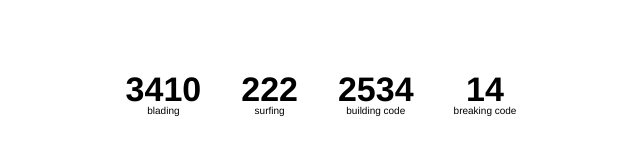
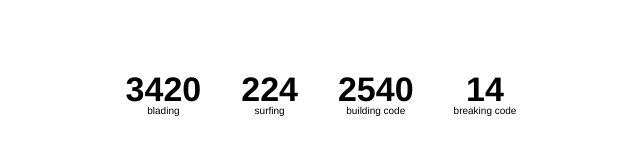
Before and after one commit to friederjanmoerman/yeah, a plain HTML site: page dest/index.html in a window 1280 px wide. Shown: the part 306-460 px from the top of the page, 319-959 px from the left. Drawn offline with Linux system fonts and the light colour scheme.

Commit message:
update tracking

```diff
--- a/dest/index.html
+++ b/dest/index.html
@@ -12,15 +12,15 @@
 <section class="stats">
   <ul class="stats__counters">
     <li class="stats__counters__counter">
-      <span class="stats__counters__counter__number">3410</span><br>
+      <span class="stats__counters__counter__number">3420</span><br>
       blading
     </li>
     <li class="stats__counters__counter">
-      <span class="stats__counters__counter__number">222</span><br>
+      <span class="stats__counters__counter__number">224</span><br>
       surfing
     </li>
     <li class="stats__counters__counter">
-      <span class="stats__counters__counter__number">2534</span><br>
+      <span class="stats__counters__counter__number">2540</span><br>
       building code
     </li>
     <li class="stats__counters__counter">
```
Also changed, not shown: src/index.html (+3 -3 lines).
